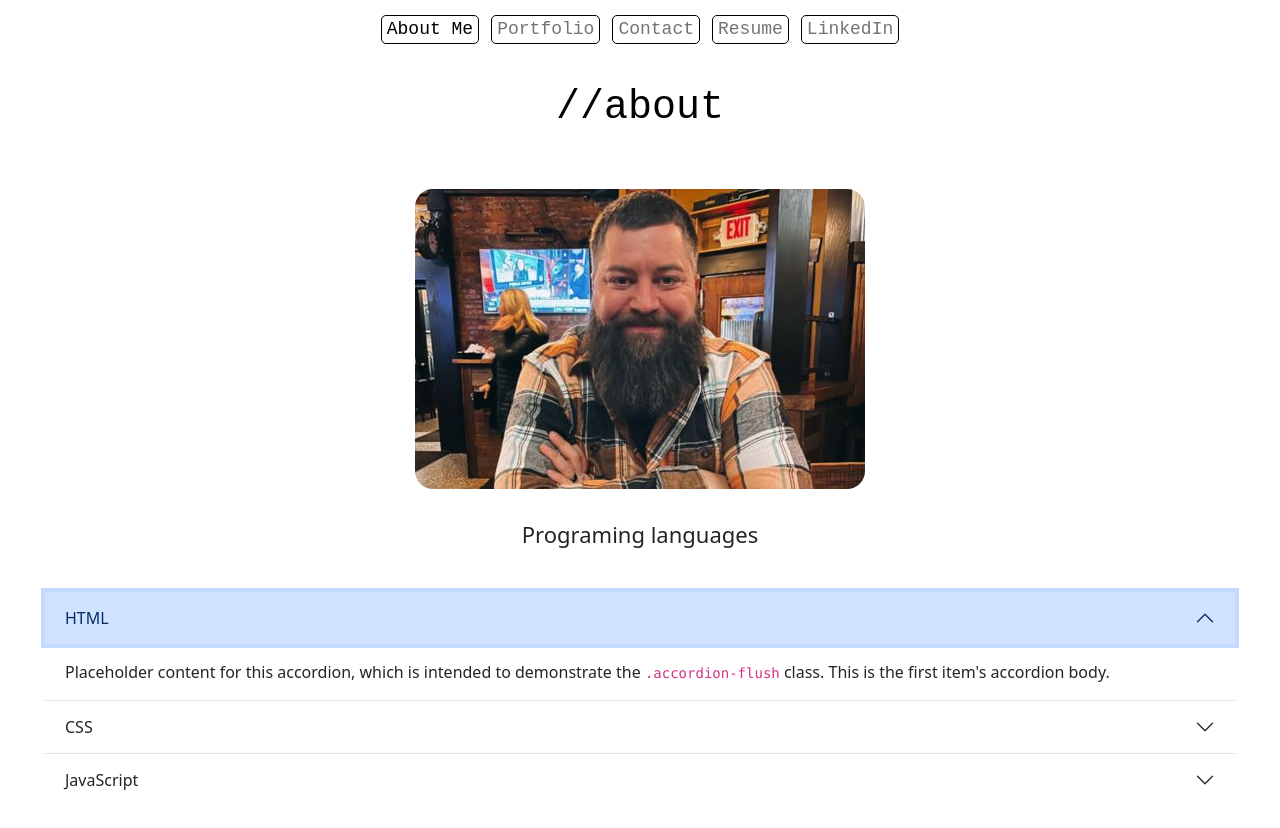
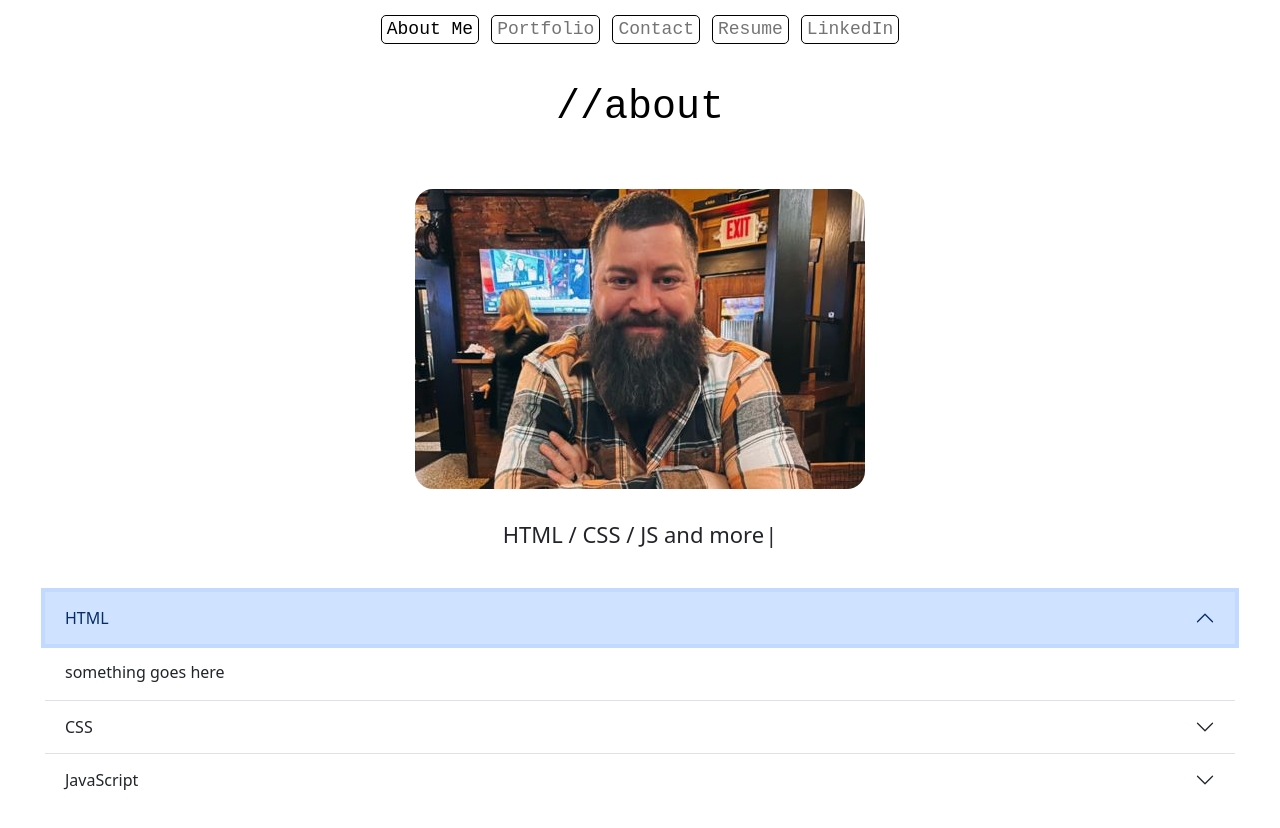
Before and after one commit to aidev13/react-portfolio, a React (Vite) app: page / in a window 1280 px wide. Both pictures are taken after a click on the button "HTML". Shown: the top 828 px of the page. Built offline with nearby package versions, Linux system fonts and the light colour scheme.

Commit message:
WIP, got sidetracked with some glitch sidecss

```diff
--- a/package.json
+++ b/package.json
@@ -15,7 +15,8 @@
     "react": "^18.2.0",
     "react-dom": "^18.2.0",
     "react-responsive": "^9.0.2",
-    "react-router-dom": "^6.17.0"
+    "react-router-dom": "^6.17.0",
+    "typewriter-effect": "^2.21.0"
   },
   "devDependencies": {
     "@types/react": "^18.2.15",
--- a/src/components/Accordion.jsx
+++ b/src/components/Accordion.jsx
@@ -1,11 +1,28 @@
+import Typewriter from 'typewriter-effect'
+
+
+
 import '../page/page.css'
 
+
 const Accordion = () => {
+
+  let htmlTWE = new Typewriter('#typewriter', {
+    strings: ['Hello', 'World'],
+    autoStart: true,
+  });
+
   return (
 
     <>
       <h3 className='langTitle'>
-      Programing languages
+        <Typewriter
+          options={{
+            strings: ['Languages', 'HTML / CSS / JS and more', '//'],
+            autoStart: true,
+            loop: true,
+          }}
+        />
       </h3>
       <div className="accordContain">
         <div class="accordion accordion-flush" id="accordionFlushExample">
@@ -16,7 +33,11 @@ const Accordion = () => {
               </button>
             </h2>
             <div id="flush-collapseOne" class="accordion-collapse collapse" data-bs-parent="#accordionFlushExample">
-            <div class="accordion-body">Placeholder content for this accordion, which is intended to demonstrate the <code>.accordion-flush</code> class. This is the first item's accordion body.</div>
+              <div class="accordion-body">
+
+                something goes here
+
+              </div>
             </div>
           </div>
           <div class="accordion-item">
--- a/src/components/Nav/index.jsx
+++ b/src/components/Nav/index.jsx
@@ -18,7 +18,7 @@ const Nav = () => {
         <NavLink to="/portfolio" style={activeStyle} className="line"> Portfolio </NavLink>
         <NavLink to="/contact" style={activeStyle} className="line"> Contact </NavLink>
         <NavLink to="/resume" style={activeStyle} className="line"> Resume </NavLink>
-        <NavLink to="https://www.NavLinkedin.com/in/david-liebherr-489a1951" style={activeStyle} className="line"> LinkedIn </NavLink>
+        <NavLink to="https://www.Linkedin.com/in/david-liebherr-489a1951" style={activeStyle} className="line"> LinkedIn </NavLink>
 
         </div>
       </nav>
--- a/src/page/Portfolio.jsx
+++ b/src/page/Portfolio.jsx
@@ -1,8 +1,11 @@
+import Header from "../components/Header"
+import "./page.css"
+
 
 const Portfolio = () => {
   return (
     <>
-        <h1>Portfolio</h1>
+        <Header>//portfolio</Header>
     </>
   )
 }
```
Also changed, not shown: 1 other file (tests, documents, lock files or other folders). Lines whose indentation alone changed are shown as unchanged.
